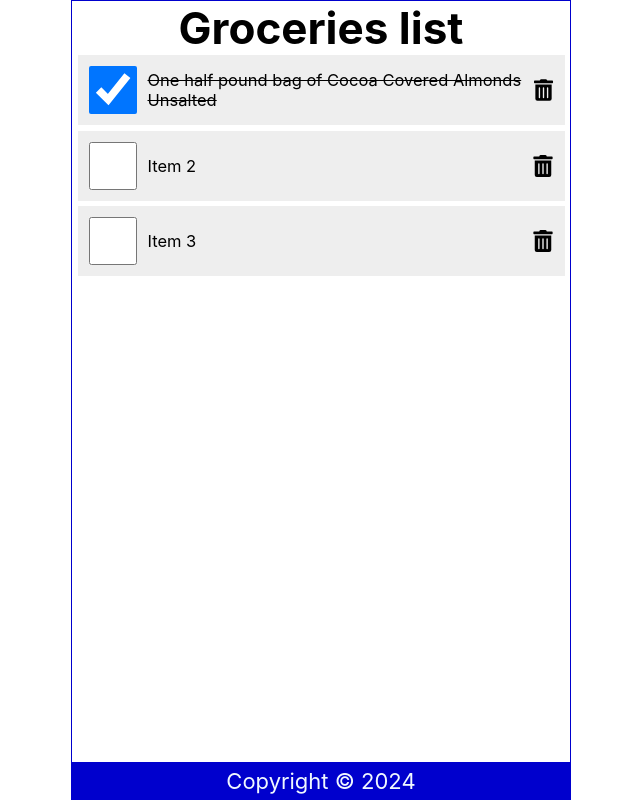
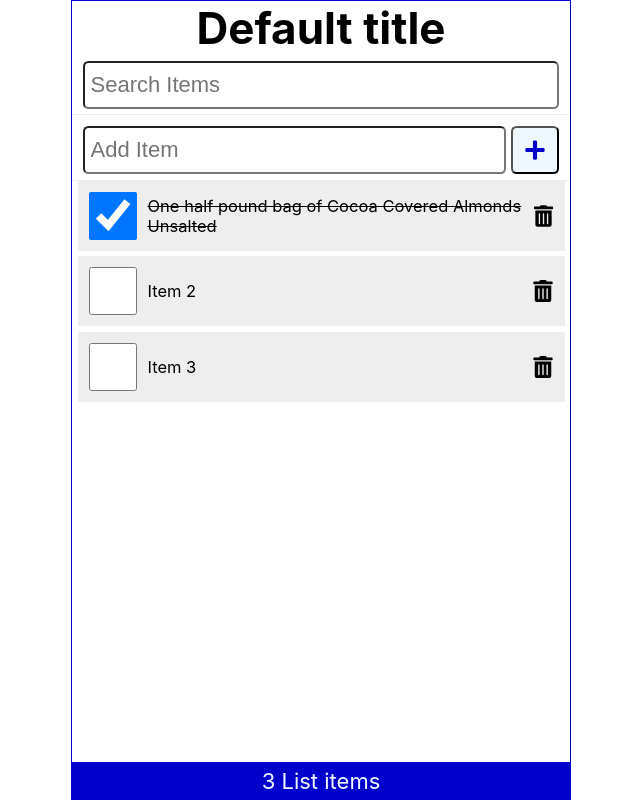
Before and after one commit to manasvi-tech/react-project, a React (Create React App) app: page / in a window 1280 px wide. Shown: the whole page, without its empty margins (319-959 px from the left). Built offline with nearby package versions, Linux system fonts and the light colour scheme; the HTML template or start-up script is replaced by a standard one.

Commit message:
List and Keys correct, addItems, SearchItems with comments

```diff
--- a/package.json
+++ b/package.json
@@ -8,6 +8,7 @@
     "@testing-library/user-event": "^13.5.0",
     "react": "^18.2.0",
     "react-dom": "^18.2.0",
+    "react-icons": "^4.12.0",
     "react-scripts": "5.0.1",
     "web-vitals": "^2.1.4"
   },
@@ -34,8 +35,5 @@
       "last 1 firefox version",
       "last 1 safari version"
     ]
-  },
-  "devDependencies": {
-    "react-icons": "^4.12.0"
   }
 }
--- /dev/null
+++ b/src/AddItem.js
@@ -0,0 +1,32 @@
+import { FaPlus } from 'react-icons/fa';
+import { useRef } from 'react';
+const AddItem = ({newItem,setNewItem,handleSubmit}) => {
+    const inputRef = useRef()
+
+  return (
+    <form className="addForm" onSubmit={handleSubmit}>
+        <label htmlFor="addItem"> Add Item </label>
+        <input
+            autoFocus
+            ref={inputRef}
+            id="addItem"
+            type="text"
+            placeholder="Add Item"
+            required
+            value={newItem} //will pass it to newItem
+            onChange={(e) => setNewItem(e.target.value)} //as we type in this
+            //field it will set the new state for the new item.
+            />
+        <button
+            type="submit"
+            aria-label="Add Item"
+            onClick={()=>inputRef.current.focus()}>  {/* to get the focus back on the type text area. read more about it */}
+            <FaPlus/>
+
+        </button>
+
+    </form>
+  )
+}
+
+export default AddItem
--- a/src/App.js
+++ b/src/App.js
@@ -1,20 +1,85 @@
 
-
+import { useState } from 'react'
 import Header from './Header'
 import Content from './Content';
 import Footer from './Footer';
+import AddItem from './AddItem';
+import SearchItem from './SearchItem';
 function App() {
 
 {/* <p>index is where html is hosted and it imports app so app is basically the anchor for
   all the components you want to insert. press "alt+shift+r" to open the emmet bar and type
   rafce and delete the import statement
 </p> */}
+  const [items, setItems] = useState([
+    {
+        id: 1,
+        checked: true,
+        item: "One half pound bag of Cocoa Covered Almonds Unsalted"
+    },
+    {
+        id: 2,
+        checked: false,
+        item: "Item 2"
+    },
+    {
+        id: 3,
+        checked: false,
+        item: "Item 3"
+    }
+  ]);
+  const[newItem,setNewItem] = useState('')
+
+  const[search,setSearch] = useState('') //empty Strings
+
+  const setAndSaveItems = (newItems) => {
+    setItems(newItems);
+    localStorage.setItem('shoppinglist', JSON.stringify(newItems));
+  }
+
+  const addItem = (item) =>{
+    const id = items.length ? items[items.length-1].id +1 : 1;
+    const myNewItem = {id,checked:false,item};
+    const listItems = [...items,myNewItem]
+    setAndSaveItems(listItems)  //saves the new changes
+  }
+
+  const handleCheck = (id) => {
+    const listItems = items.map((item) => item.id === id ? { ...item, checked: !item.checked } : item); /* map through the items array and if you find
+    the id corresponding to the one clicked make the check mark as marked */
+    setAndSaveItems(listItems);  //set the listItems.
+  }
+
+  const handleDelete = (id) => {
+    const listItems = items.filter((item) => item.id !== id);
+    setAndSaveItems(listItems);
+  }
+
+  const handleSubmit = (e) =>{
+    e.preventDefault();
+    if(!newItem) return;
+    addItem(newItem); //the value that was passed
+    setNewItem(' ')
+  }
 
   return (
     <div className="App">
-      <Header title="Groceries"/>
-      <Content/>
-      <Footer/>
+      <Header />
+      <SearchItem
+      search={search}
+      setSearch={setSearch}>
+
+      </SearchItem>
+      <AddItem
+        newItem={newItem}
+        setNewItem={setNewItem}
+        handleSubmit={handleSubmit}
+        />
+      <Content items={items.filter(item => ((item.item).toLowerCase()).includes(
+        search.toLowerCase()))} //used for search feature if there is change it will be re-rendered and the items that match the searchbox will only be visible
+      handleCheck={handleCheck}
+      handleDelete={handleDelete}/>
+      <Footer length={items.length}/>
     </div>
 
   );
--- a/src/Content.js
+++ b/src/Content.js
@@ -1,60 +1,19 @@
-import { useState } from 'react';
-import { FaTrashAlt } from 'react-icons/fa';
 
-const Content = () => {
-    const [items, setItems] = useState([
-        {
-            id: 1,
-            checked: true,
-            item: "One half pound bag of Cocoa Covered Almonds Unsalted"
-        },
-        {
-            id: 2,
-            checked: false,
-            item: "Item 2"
-        },
-        {
-            id: 3,
-            checked: false,
-            item: "Item 3"
-        }
-    ]);
 
-    const handleCheck = (id) => {
-        const listItems = items.map((item) => item.id === id ? { ...item, checked: !item.checked } : item);
-        setItems(listItems);
-        localStorage.setItem('shoppinglist', JSON.stringify(listItems));
-    }
+import ItemList from './ItemList';
+const Content = ({items,handleCheck,handleDelete}) => {
 
-    const handleDelete = (id) => {
-        const listItems = items.filter((item) => item.id !== id);
-        setItems(listItems);
-        localStorage.setItem('shoppinglist', JSON.stringify(listItems));
-    }
+
+
 
     return (
         <main>
             {items.length ? (
-                <ul>
-                    {items.map((item) => (
-                        <li className="item" key={item.id}>
-                            <input
-                                type="checkbox"
-                                onChange={() => handleCheck(item.id)}
-                                checked={item.checked}
-                            />
-                            <label
-                                style={(item.checked) ? { textDecoration: 'line-through' } : null}
-                                onDoubleClick={() => handleCheck(item.id)}
-                            >{item.item}</label>
-                            <FaTrashAlt
-                                onClick={() => handleDelete(item.id)}
-                                role="button"
-                                tabIndex="0"
-                            />
-                        </li>
-                    ))}
-                </ul>
+                <ItemList
+                items={items}
+                handleCheck={handleCheck}
+                handleDelete={handleDelete}
+                />
             ) : (
                 <p style={{ marginTop: '2rem' }}>Your list is empty.</p>
             )}
--- a/src/Footer.js
+++ b/src/Footer.js
@@ -1,9 +1,10 @@
 
 
-const Footer = () => {
-    const today = new Date();
+const Footer = ({length}) => {
+
   return (
-   <footer> <p>Copyright &copy; {today.getFullYear()}</p>
+   <footer>
+    <p>{length} List {length === 1 ? "item" : "items"}</p>
    </footer>
   )
 }
--- a/src/Header.js
+++ b/src/Header.js
@@ -1,11 +1,15 @@
 import React from 'react'
 
-const header = () => {
+const header = (props) => {
   return (
     <div>
-      <h1>Groceries list</h1>
+      <h1>{props.title}</h1>
     </div>
   )
 }
+//default props
+header.defaultProps = {
+  title : "Default title"
+}
 
 export default header
--- /dev/null
+++ b/src/ItemList.js
@@ -0,0 +1,20 @@
+import { FaTrashAlt } from 'react-icons/fa';
+import LineItem from './LineItem';
+const ItemList = ({items,handleCheck,handleDelete}) => {
+  return (
+
+<ul>
+    {items.map((item) => (
+                <LineItem
+                key={item.id}
+                item={item}
+                handleCheck={handleCheck}
+                handleDelete={handleDelete}
+                />
+            ))}
+        </ul>
+
+  )
+}
+
+export default ItemList
--- /dev/null
+++ b/src/LineItem.js
@@ -0,0 +1,25 @@
+import { FaTrashAlt } from 'react-icons/fa';
+
+const LineItem = ({item,handleCheck,handleDelete}) => {
+  return (
+        <li className="item" >
+                <input
+                    type="checkbox"
+                    onChange={() => handleCheck(item.id)}
+                    checked={item.checked}
+                />
+                <label
+                    style={(item.checked) ? { textDecoration: 'line-through' } : null}
+                    onDoubleClick={() => handleCheck(item.id)}
+                >{item.item}</label>
+                <FaTrashAlt
+                    onClick={() => handleDelete(item.id)}
+                    role="button"
+                    tabIndex="0"
+                    aria-label={`Delete ${item.item}`}
+                />
+            </li>
+  )
+}
+
+export default LineItem
--- /dev/null
+++ b/src/SearchItem.js
@@ -0,0 +1,20 @@
+//rafce is the shortcut. Delete the first line
+const SearchItem = ({search,setSearch}) => {
+  return (
+    <form action="" className="searchForm" onSubmit={(e)=> e.preventDefault()}> {/* prevent Default prevents the page
+     from reloading when submit is clicked or enter is pressed */}
+        <label htmlFor="search">Search</label>
+        <input
+            id="search"
+            type="text"
+            role="searchbox"
+            placeholder="Search Items"
+            value={search}
+            onChange={(e)=>setSearch(e.target.value)} //e is the event object that is being handled to the event handler function.
+            /* This event object (e in this case) contains information about the event, such as the target element and the value of the input field that triggered the event. */         />
+
+    </form>
+  )
+}
+
+export default SearchItem
--- a/src/index.css
+++ b/src/index.css
@@ -110,3 +110,69 @@
   color: red;
   outline: none;
 }
+.addForm {
+  width: 100%;
+  display: flex;
+  justify-content: flex-start;
+  margin: 0.5rem 0 0;
+  padding: 0 0.5rem 0.25rem;
+  border-bottom: 1px solid #eee;
+}
+
+.addForm label {
+  position: absolute;
+  left: -99999px;
+}
+
+.addForm input[type='text'] {
+  flex-grow: 1;
+  max-width: calc(100% - 50px);
+  min-height: 48px;
+  font-size: 1rem;
+  padding: 0.25rem;
+  border-radius: 0.25rem;
+  margin-right: 0.25rem;
+  outline: none;
+}
+
+button {
+  height: 48px;
+  min-width: 48px;
+  border-radius: 0.25rem;
+  padding: 0.5rem;
+  font-size: 1rem;
+  background-color: aliceblue;
+  color: mediumblue;
+  cursor: pointer;
+}
+
+button:focus,
+button:hover {
+  color: white;
+  background-color: limegreen;
+  outline: none;
+}
+
+.searchForm {
+  width: 100%;
+  display: flex;
+  justify-content: flex-start;
+  margin: 0.25rem 0 0;
+  padding: 0 0.5rem 0.25rem;
+  border-bottom: 1px solid #eee;
+}
+
+.searchForm label {
+  position: absolute;
+  left: -99999px;
+}
+
+.searchForm input[type='text'] {
+  flex-grow: 1;
+  max-width: 100%;
+  min-height: 48px;
+  font-size: 1rem;
+  padding: 0.25rem;
+  border-radius: 0.25rem;
+  outline: none;
+}
```
Also changed, not shown: 1 other file (tests, documents, lock files or other folders).
